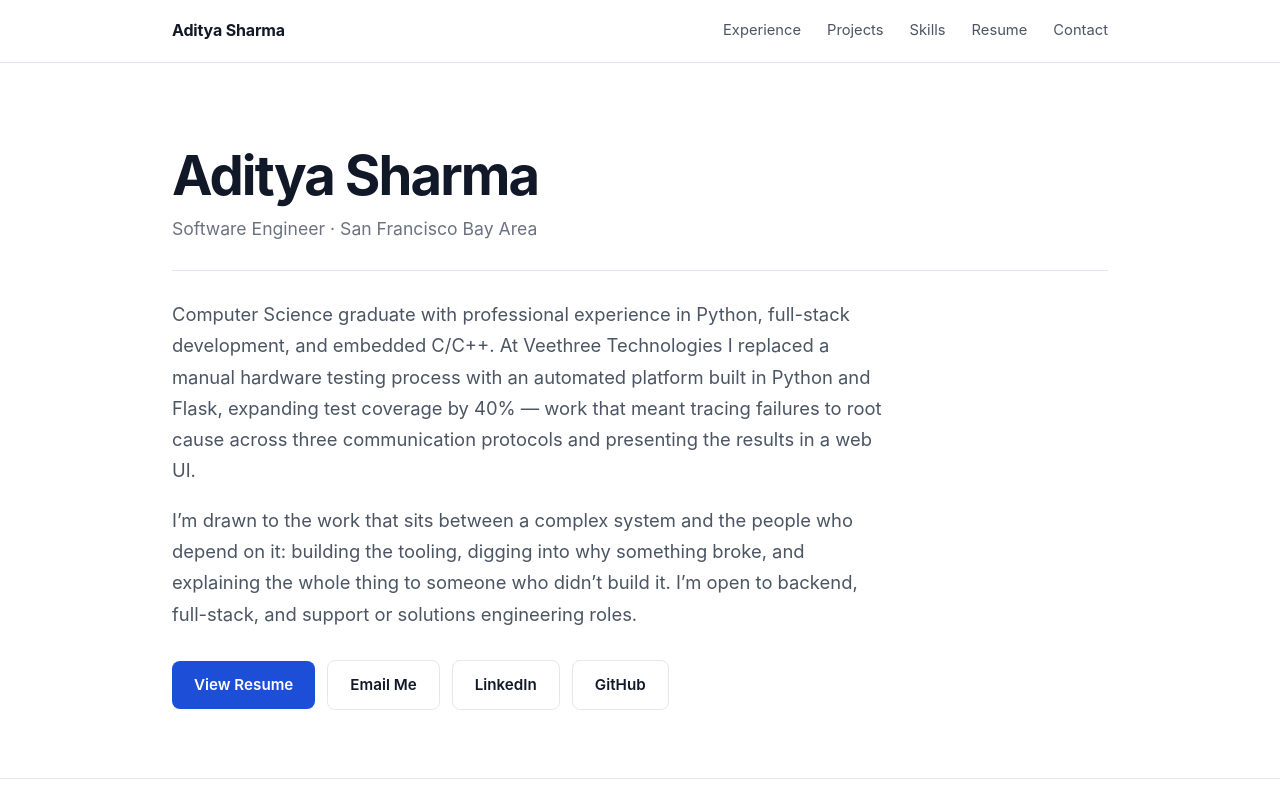
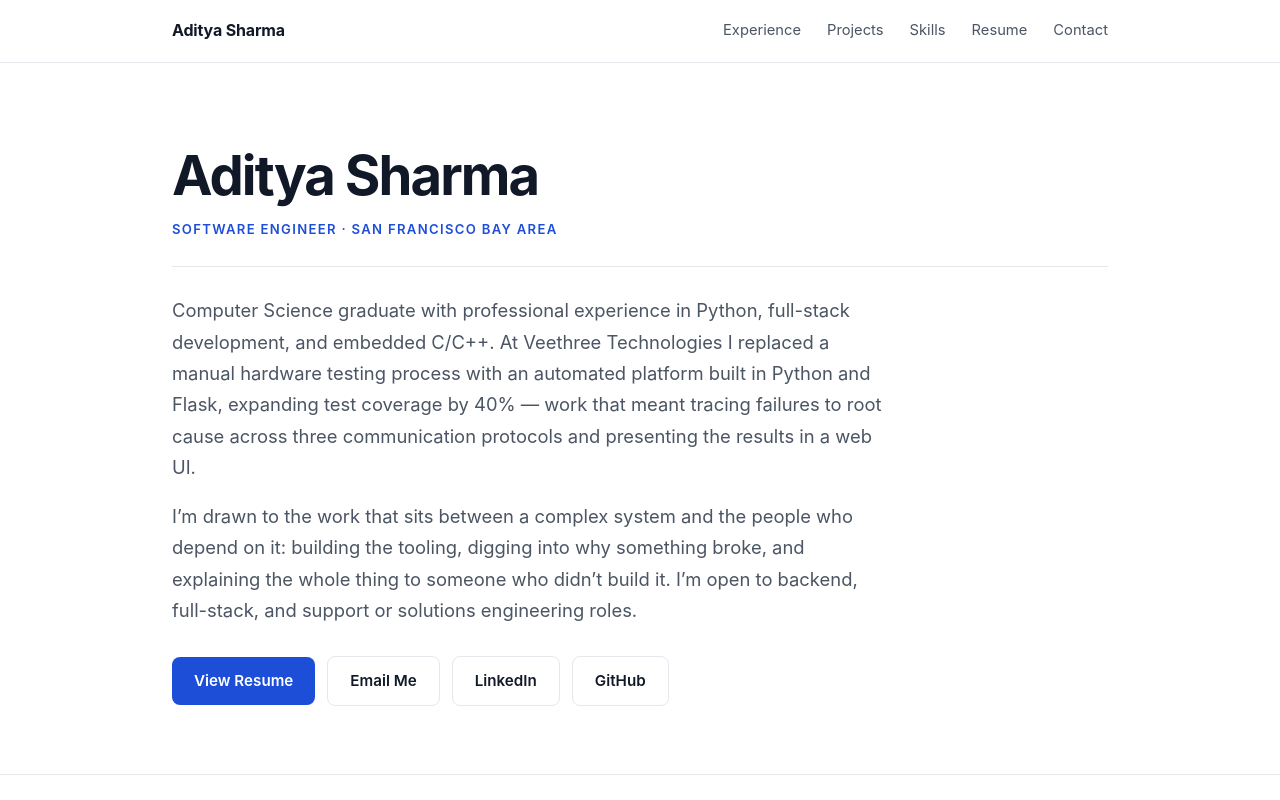
Before and after one commit to adixsharma/adixsharma.github.io, a plain HTML site: page index.html in a window 1280 px wide. Shown: the top 800 px of the page. Drawn offline with Linux system fonts and the light colour scheme.

Commit message:
styling change for title

```diff
--- a/style.css
+++ b/style.css
@@ -89,13 +89,16 @@ nav .wrap {
   font-size: 3.4rem;
   line-height: 1.05;
   letter-spacing: -0.035em;
-  margin: 0 0 10px;
+  margin: 0 0 14px;
   font-weight: 700;
 }
 
 .hero .role {
-  font-size: 1.1rem;
-  color: var(--muted);
+  color: var(--accent);
+  font-weight: 600;
+  font-size: 0.82rem;
+  letter-spacing: 0.1em;
+  text-transform: uppercase;
   margin: 0 0 28px;
   padding-bottom: 26px;
   border-bottom: 1px solid var(--line);
```
